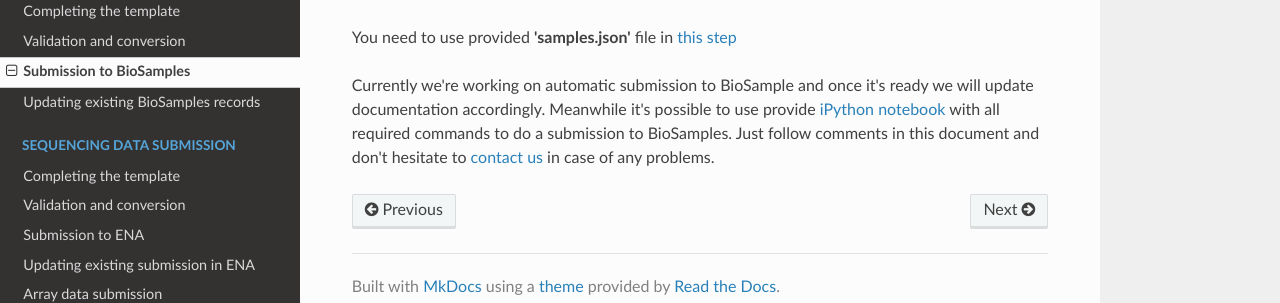
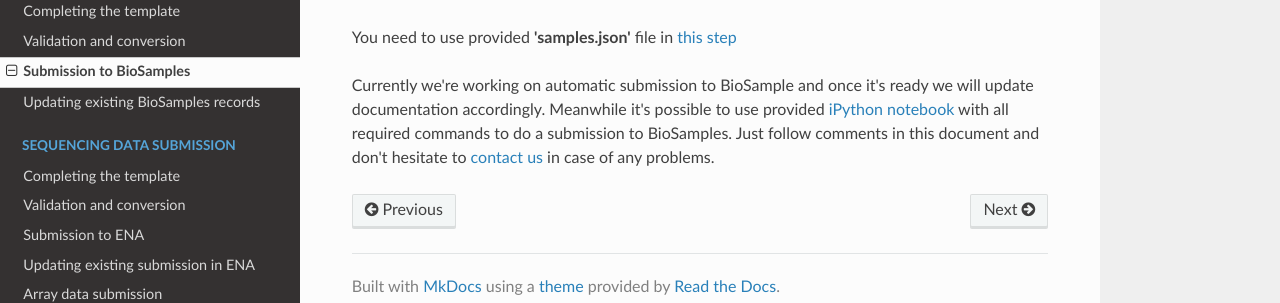
Before and after one commit to FAANG/dcc-documentation, an MkDocs documentation site: the page built from docs/sample/biosamples_submission.md, in a window 1280 px wide. Shown: the part 182-485 px from the top of the page. Built offline with MkDocs 1.6.1, drawn with Linux system fonts in a browser that asks for light colours; nearby versions of some CDN libraries.

Commit message:
new_docs

```diff
--- a/docs/sample/biosamples_submission.md
+++ b/docs/sample/biosamples_submission.md
@@ -1,13 +1,13 @@
 # Submission to BioSamples
 For information about submission data to BioSamples please follow
-[this guide](https://submission.ebi.ac.uk/api/docs/guide_overview.html).
+[this guide](https://www.ebi.ac.uk/biosamples/docs/references/api/submit#_submit_a_sample).
 
 You need to use provided **'samples.json'** file in
 [this step](https://submission.ebi.ac.uk/api/docs/guide_getting_started.html#_adding_a_sample_record_to_a_submission)
 
 Currently we're working on automatic submission to BioSample and once it's
 ready we will update documentation accordingly. Meanwhile it's possible to
-use provide [iPython notebook](biosamples_DSP_submission.ipynb) with all
+use provided [iPython notebook](biosamples_JSON_submission.ipynb) with all
 required commands to do a submission to BioSamples. Just follow comments in
 this document and don't hesitate to [contact us](mailto:faang-dcc@ebi.ac.uk)
 in case of any problems.
```
Also changed, not shown: docs/sample/biosamples_DSP_submission.ipynb (deleted), docs/sample/biosamples_JSON_submission.ipynb (added).
